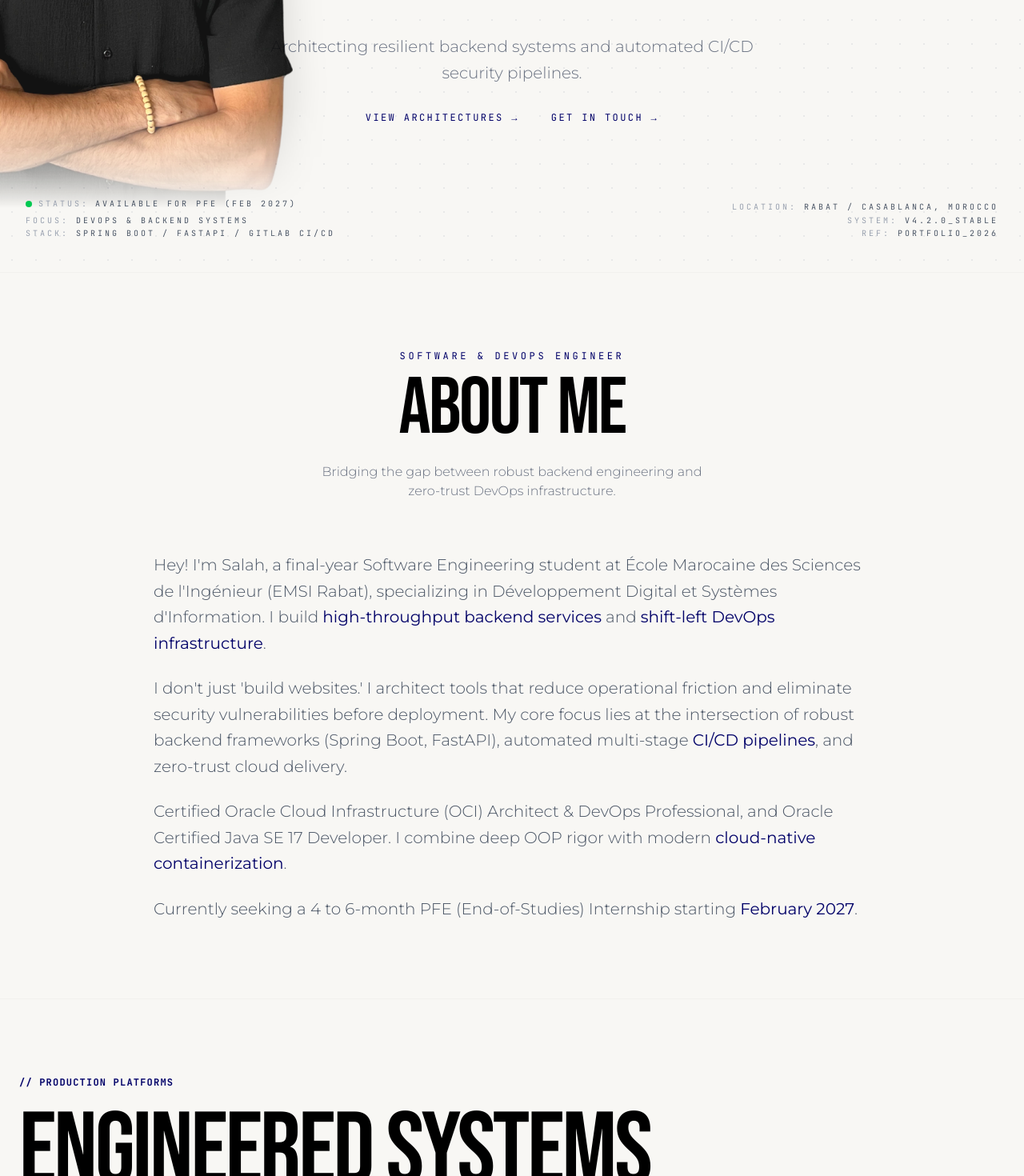
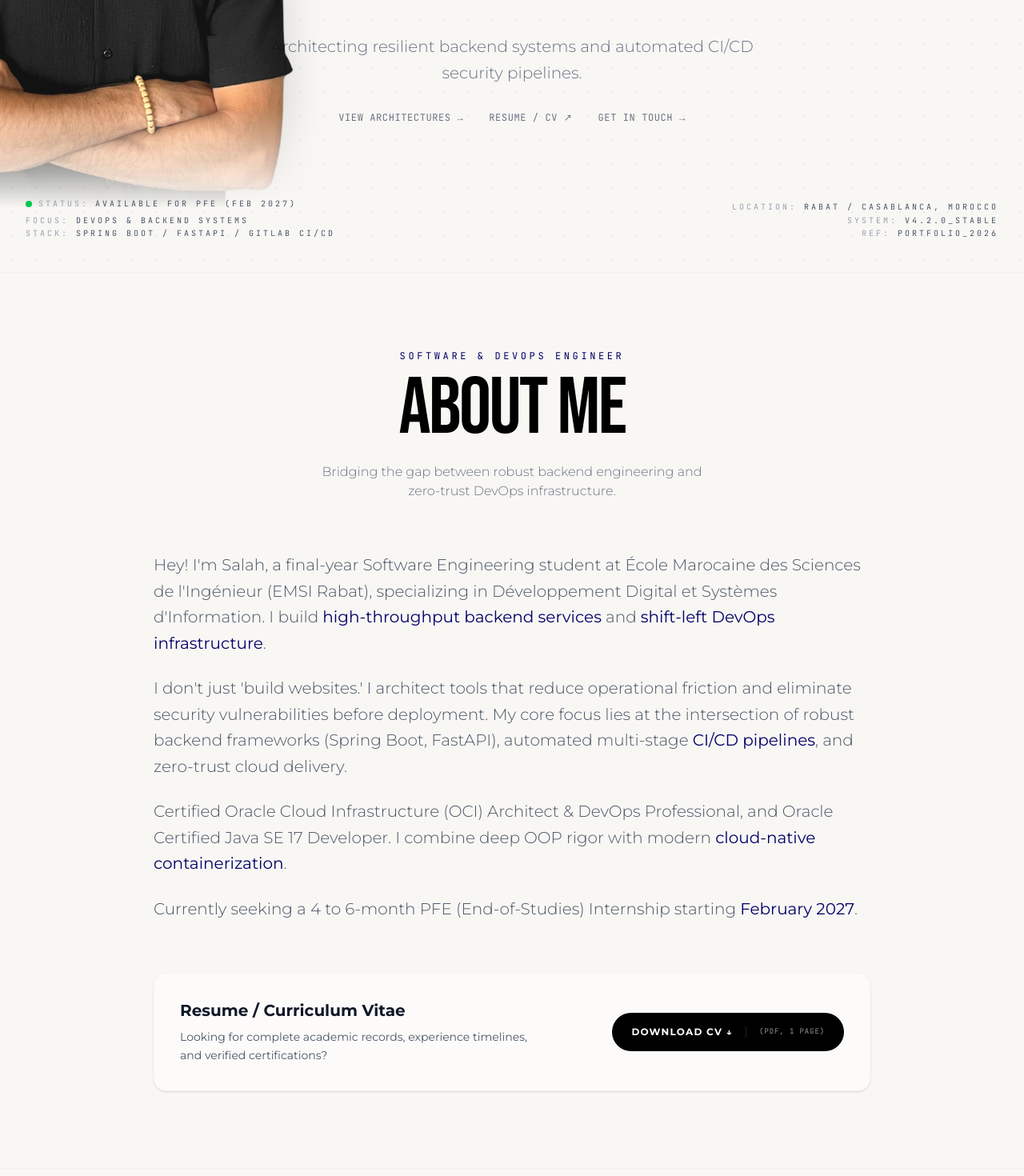
Before and after one commit to SalahKhadir/myportfolio, a Next.js app: page / in a window 1280 px wide. Shown: the part 500-1970 px from the top of the page at 80% size. Built offline with nearby package versions, Linux system fonts and the light colour scheme.

Commit message:
feat: add resume/CV PDF asset and download links to hero and about sections

```diff
--- a/components/AboutSection.tsx
+++ b/components/AboutSection.tsx
@@ -36,6 +36,24 @@ export default function AboutSection() {
           </p>
         ))}
       </div>
+
+      <div className="mt-16 w-full border border-gray-alt/10 dark:border-neutral-800/80 bg-white/50 dark:bg-neutral-900/30 p-8 rounded-2xl flex flex-col md:flex-row items-center justify-between gap-6 group hover:border-accent/30 dark:hover:border-accent/50 transition-colors duration-500 shadow-sm dark:shadow-none">
+        <div>
+          <h3 className="text-xl font-bold text-gray-900 dark:text-white mb-2">Resume / Curriculum Vitae</h3>
+          <p className="text-gray-600 dark:text-gray-400 text-sm max-w-md leading-relaxed">
+            Looking for complete academic records, experience timelines, and verified certifications?
+          </p>
+        </div>
+        <a
+          href="/Salah_KHADIR_CV.pdf"
+          target="_blank"
+          rel="noopener noreferrer"
+          className="shrink-0 flex items-center gap-4 bg-black text-white dark:bg-white dark:text-black px-6 py-4 rounded-full hover:scale-105 transition-transform duration-300"
+        >
+          <span className="font-bold text-xs uppercase tracking-widest">DOWNLOAD CV ↓</span>
+          <span className="font-mono text-[9px] uppercase tracking-widest opacity-60 border-l border-white/20 dark:border-black/20 pl-4">(PDF, 1 PAGE)</span>
+        </a>
+      </div>
     </div>
   );
 }
--- a/components/Hero.tsx
+++ b/components/Hero.tsx
@@ -129,15 +129,23 @@ export default function Hero() {
           <motion.div variants={itemVariants} className="mt-8 flex items-center justify-center gap-8 w-full">
             <Link
               href="/architectures"
-              className="inline-flex items-center gap-2 font-mono text-xs uppercase tracking-[0.2em] text-accent hover:text-black dark:hover:text-white transition-colors"
+              className="inline-flex items-center gap-2 font-mono text-xs tracking-wider text-gray-500 dark:text-neutral-400 hover:text-black dark:hover:text-white transition-colors"
             >
-              View Architectures &rarr;
+              VIEW ARCHITECTURES &rarr;
             </Link>
+            <a
+              href="/Salah_KHADIR_CV.pdf"
+              target="_blank"
+              rel="noopener noreferrer"
+              className="inline-flex items-center gap-2 font-mono text-xs tracking-wider text-gray-500 dark:text-neutral-400 hover:text-black dark:hover:text-white transition-colors"
+            >
+              RESUME / CV ↗
+            </a>
             <Link
               href="/contact"
-              className="inline-flex items-center gap-2 font-mono text-xs uppercase tracking-[0.2em] text-accent hover:text-black dark:hover:text-white transition-colors hidden sm:flex ml-2"
+              className="inline-flex items-center gap-2 font-mono text-xs tracking-wider text-gray-500 dark:text-neutral-400 hover:text-black dark:hover:text-white transition-colors hidden sm:flex"
             >
-              Get In Touch &rarr;
+              GET IN TOUCH &rarr;
             </Link>
           </motion.div>
         </motion.div>
```
Also changed, not shown: 1 other file (tests, documents, lock files or other folders).
